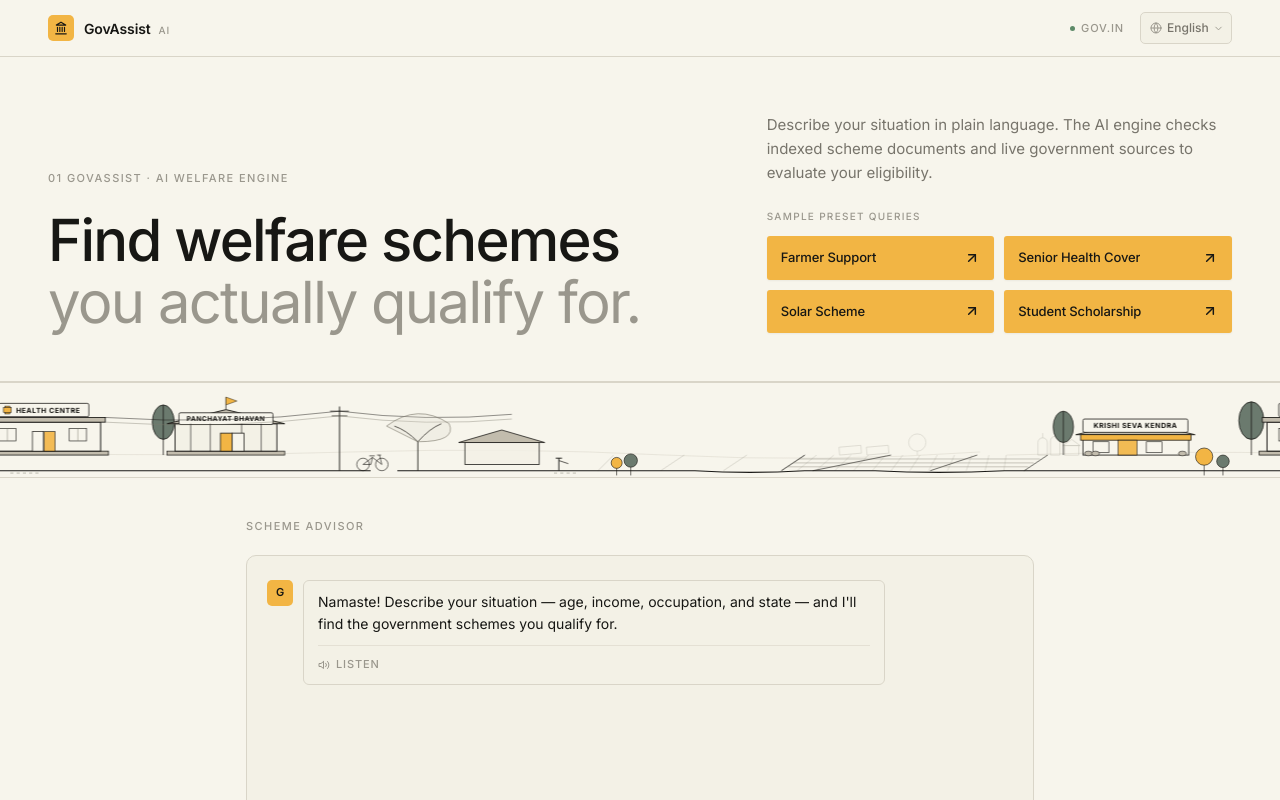
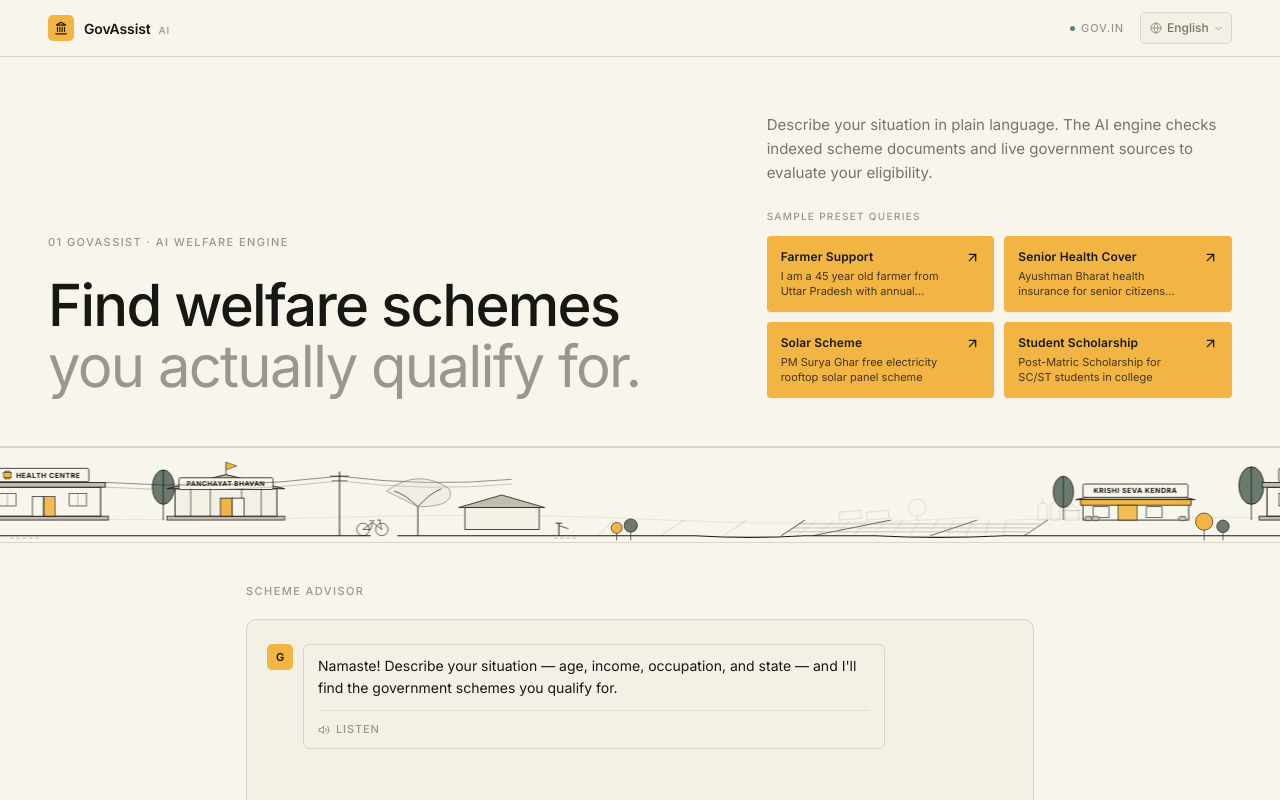
Before and after one commit to vgarg05/Government-Scheme-Discovery-Eligibility-Assistant, a React (Vite) app in the folder frontend/: page / in a window 1280 px wide. Shown: the top 800 px of the page. Built offline with nearby package versions, Linux system fonts and the light colour scheme.

Commit message:
fix: preserved full query descriptions inside reference gold preset cards

```diff
--- a/frontend/src/components/Hero.jsx
+++ b/frontend/src/components/Hero.jsx
@@ -2,10 +2,10 @@ import React from 'react';
 import { ArrowUpRight } from 'lucide-react';
 
 const SAMPLE_QUERIES = [
-  { label: 'Farmer Support ↗', title: 'Farmer Support', query: 'I am a 45 year old farmer from Uttar Pradesh with annual income of Rs 80,000' },
-  { label: 'Senior Health Cover ↗', title: 'Senior Health Cover', query: 'Ayushman Bharat health insurance for senior citizens aged 70+' },
-  { label: 'Solar Scheme ↗', title: 'Solar Scheme', query: 'PM Surya Ghar free electricity rooftop solar panel scheme' },
-  { label: 'Student Scholarship ↗', title: 'Student Scholarship', query: 'Post-Matric Scholarship for SC/ST students in college' },
+  { label: 'Farmer Support', query: 'I am a 45 year old farmer from Uttar Pradesh with annual income of Rs 80,000' },
+  { label: 'Senior Health Cover', query: 'Ayushman Bharat health insurance for senior citizens aged 70+' },
+  { label: 'Solar Scheme', query: 'PM Surya Ghar free electricity rooftop solar panel scheme' },
+  { label: 'Student Scholarship', query: 'Post-Matric Scholarship for SC/ST students in college' },
 ];
 
 export default function Hero({ onPresetClick }) {
@@ -63,7 +63,7 @@ export default function Hero({ onPresetClick }) {
               Describe your situation in plain language. The AI engine checks indexed scheme documents and live government sources to evaluate your eligibility.
             </p>
 
-            {/* Sample Preset Queries Buttons Grid (Matching Reference Image) */}
+            {/* Sample Preset Queries Buttons Grid */}
             <div>
               <p
                 className="label-meta mb-3"
@@ -72,15 +72,15 @@ export default function Hero({ onPresetClick }) {
                 SAMPLE PRESET QUERIES
               </p>
               <div className="grid grid-cols-1 sm:grid-cols-2 gap-2.5">
-                {SAMPLE_QUERIES.map(({ title, query }) => (
+                {SAMPLE_QUERIES.map(({ label, query }) => (
                   <button
-                    key={title}
+                    key={label}
                     onClick={() => onPresetClick(query)}
-                    className="group flex items-center justify-between gap-2 text-left transition-all duration-150 active:scale-[0.98]"
+                    className="group flex items-start justify-between gap-2.5 text-left transition-all duration-150 active:scale-[0.98]"
                     style={{
                       background: 'var(--accent)',
                       color: 'var(--accent-text)',
-                      borderRadius: '3px',
+                      borderRadius: '4px',
                       padding: '12px 14px',
                       border: 'none',
                       cursor: 'pointer',
@@ -93,22 +93,35 @@ export default function Hero({ onPresetClick }) {
                       e.currentTarget.style.opacity = '1';
                     }}
                   >
-                    <span
-                      style={{
-                        fontSize: '13px',
-                        fontWeight: 500,
-                        color: '#171714',
-                        letterSpacing: '-0.01em',
-                        whiteSpace: 'nowrap',
-                        overflow: 'hidden',
-                        textOverflow: 'ellipsis',
-                      }}
-                    >
-                      {title}
-                    </span>
+                    <div style={{ flex: 1, minWidth: 0 }}>
+                      <div
+                        style={{
+                          fontSize: '12px',
+                          fontWeight: 600,
+                          color: '#171714',
+                          marginBottom: '3px',
+                          letterSpacing: '0.01em',
+                        }}
+                      >
+                        {label}
+                      </div>
+                      <div
+                        style={{
+                          fontSize: '11px',
+                          color: 'rgba(23, 23, 20, 0.8)',
+                          lineHeight: 1.4,
+                          overflow: 'hidden',
+                          display: '-webkit-box',
+                          WebkitLineClamp: 2,
+                          WebkitBoxOrient: 'vertical',
+                        }}
+                      >
+                        {query}
+                      </div>
+                    </div>
                     <ArrowUpRight
-                      className="flex-shrink-0 transition-transform duration-150 group-hover:translate-x-0.5 group-hover:-translate-y-0.5"
-                      style={{ width: '16px', height: '16px', color: '#171714', strokeWidth: 2.2 }}
+                      className="flex-shrink-0 transition-transform duration-150 group-hover:translate-x-0.5 group-hover:-translate-y-0.5 mt-0.5"
+                      style={{ width: '15px', height: '15px', color: '#171714', strokeWidth: 2.2 }}
                     />
                   </button>
                 ))}
```
